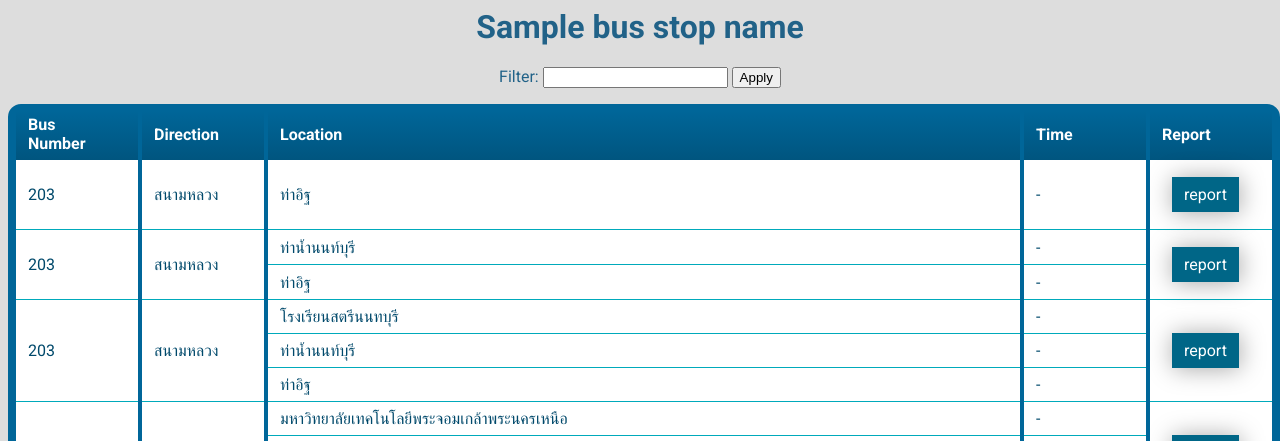
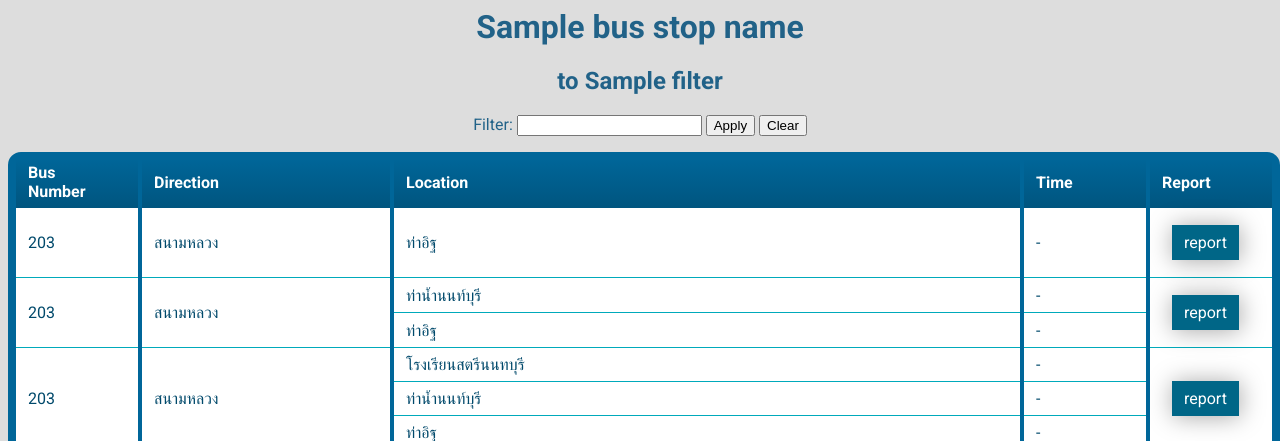
Before and after one commit to a5810130/BusWaiting, a Django app: template buswait/templates/buswait/busStopDetail.html in a window 1280 px wide. Shown: the top 441 px of the page. Run offline with Django 3.2, Linux system fonts and the light colour scheme; data comes from the database, SQL or seed files in the repository; tables that the repository leaves empty hold one stand-in row (values such as "Sample post"); the template is opened without the code that fills it: values that come from a table or form of the project are taken from there, most other values are stand-ins (such as "Sample title", 1, 10 or a date in 2020).

Commit message:
- show filter detail - add filter box datalist

```diff
--- a/buswait/templates/buswait/busStopDetail.html
+++ b/buswait/templates/buswait/busStopDetail.html
@@ -7,15 +7,26 @@
 {% block table %}
 	<form method="get">
 	<input type="hidden" name="busStop" value={{busStopName}}>
-	Filter: <input type="text" name="filter">
+	{% if filter %}
+		<h2> to {{filter}} </h2>
+	{% endif %}
+	Filter: <input type="text" name="filter" list="filter">
+	<datalist id="filter">
+		{% if busStop_datalist %}
+			{% for busstop in busStop_datalist %}
+				<option value={{busstop.name}}>
+			{% endfor %}
+		{% endif %}
+	</datalist>
 	<input type="submit" value="Apply">
+	<button onclick="location.href='' type="button"> Clear </button>
 	</form>
     {% if busStop_set %}
     <div class="datagrid">
         <table align="center" id="bus_table">
             <tr>
                 <th width="10%">    Bus <br> Number     </th>
-				<th width="10%">    Direction     		</th>
+				<th width="20%">    Direction     		</th>
                 <th>                Location            </th>
                 <th width="10%">    Time                </th>
                 <th width="10%">    Report              </th>
--- a/buswait/views.py
+++ b/buswait/views.py
@@ -15,6 +15,7 @@ def index(request):
 
 
 def busStopDetail(request):
+	busStop_datalist = BusStop.objects.values('name').distinct()
 	busStopName = ''
 	busStop_set = set()
 	filter = ''
@@ -24,7 +25,6 @@ def busStopDetail(request):
 		filter = request.GET['filter']
 		busStop_set = BusStop.objects.filter(name=busStopName)
 		if (filter != ""):
-			print("A")
 			temp = []
 			for busStop in busStop_set:
 				if (busStop.busFilter(filter) == True):
@@ -33,7 +33,8 @@ def busStopDetail(request):
 	except:
 		pass
 
-	context = {'busStopName': busStopName, 'busStop_set': busStop_set}
+	context = {	'busStopName': busStopName, 'busStop_set': busStop_set,
+				'filter': filter, 'busStop_datalist': busStop_datalist}
 	return render(request, 'buswait/busStopDetail.html', context)
 
 
```
